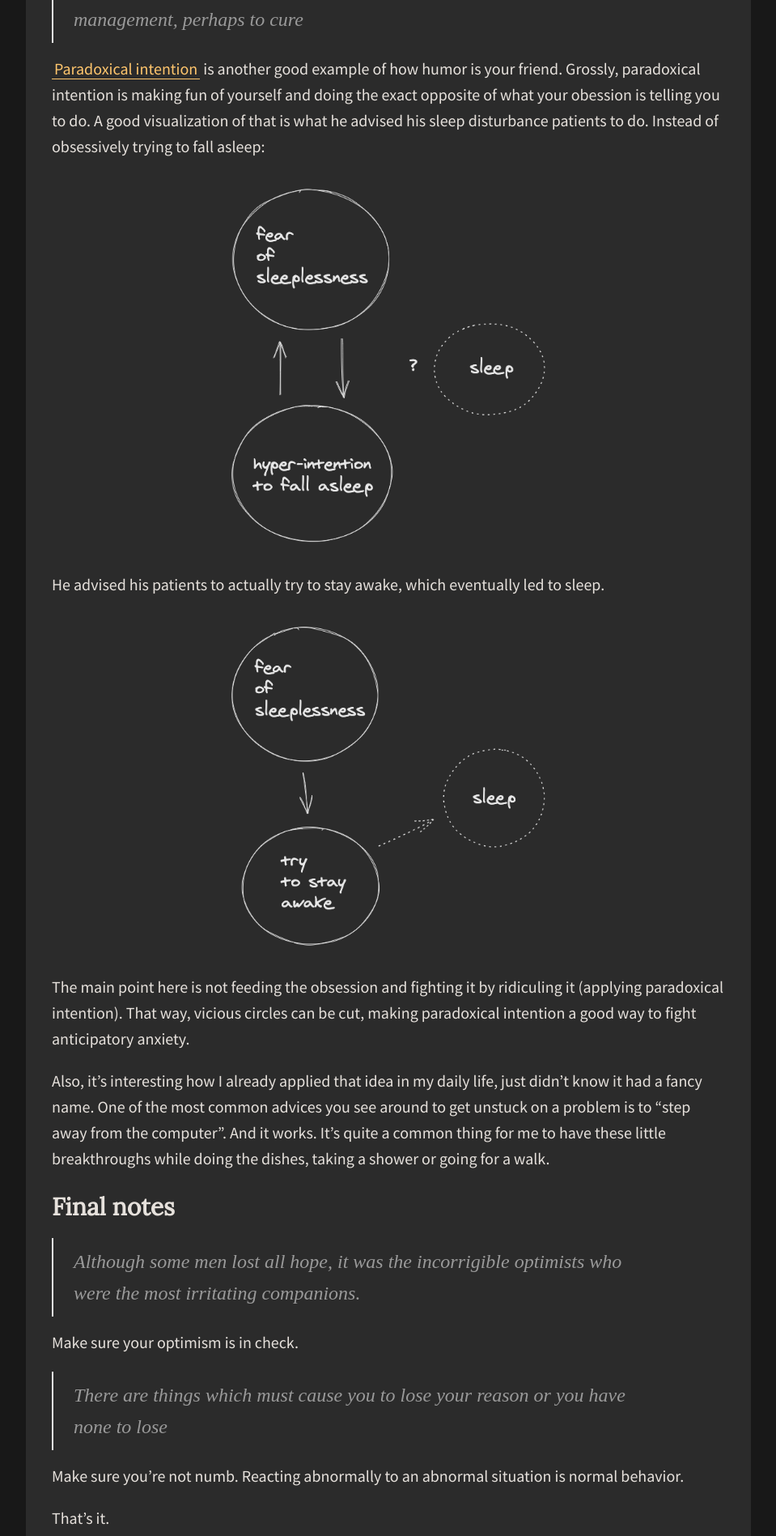
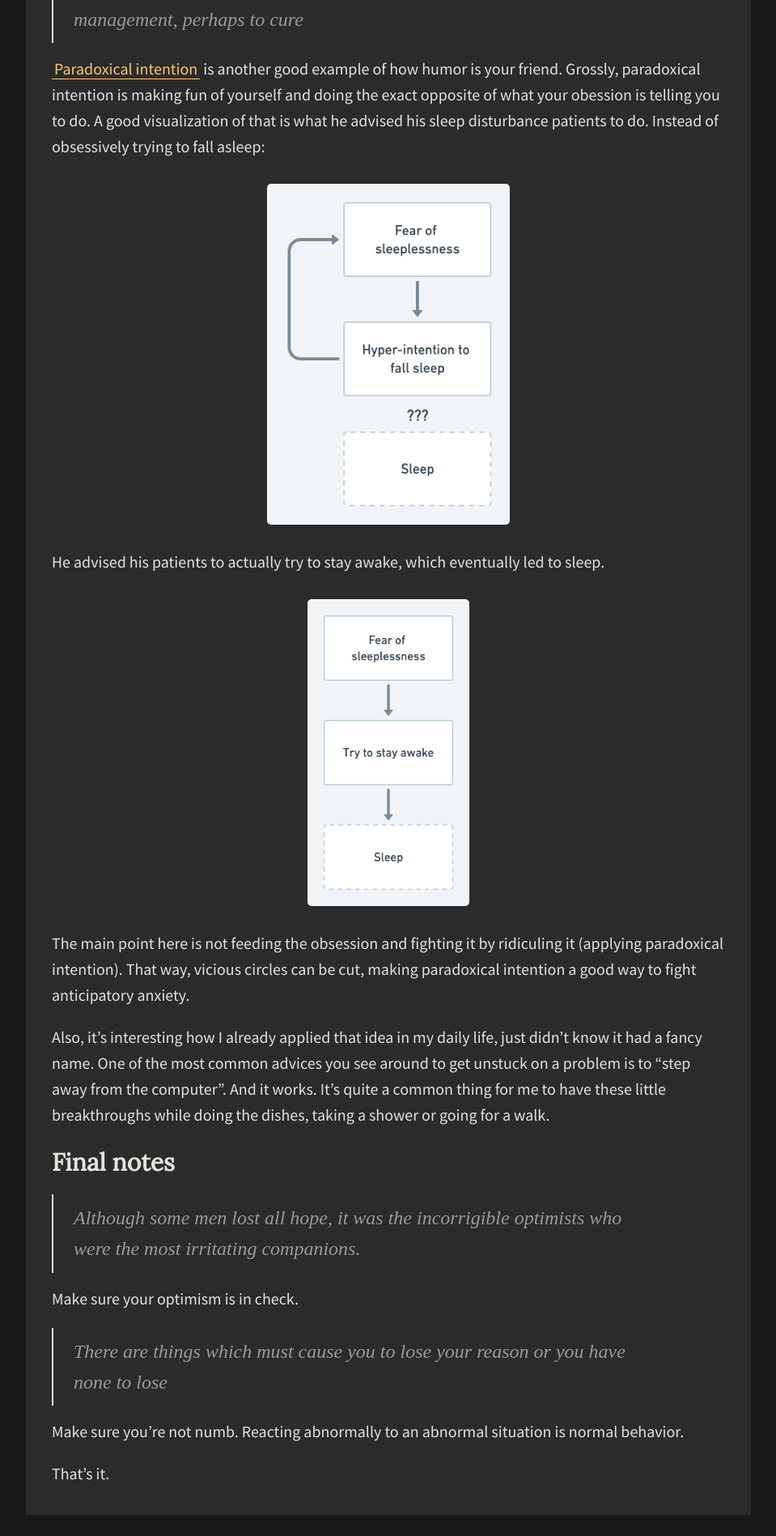
Before and after one commit to lucaspin/lucaspin.github.io, a Jekyll site: the page built from _posts/2021-04-21-mans-search-for-meaning.md, in a window 1280 px wide. Shown: the part 2428-4325 px from the top of the page at 81% size, without its empty margins (96-1055 px from the left). Built offline with Jekyll 4.4.1, drawn with Linux system fonts in a browser that asks for light colours.

Commit message:
Better images

```diff
--- a/_posts/2021-04-21-mans-search-for-meaning.md
+++ b/_posts/2021-04-21-mans-search-for-meaning.md
@@ -47,11 +47,11 @@ The main part of it is how it focuses on the future, e.g., on the meanings to be
 
 [Paradoxical intention](https://en.wikipedia.org/wiki/Paradoxical_intention) is another good example of how humor is your friend. Grossly, paradoxical intention is making fun of yourself and doing the exact opposite of what your obession is telling you to do. A good visualization of that is what he advised his sleep disturbance patients to do. Instead of obsessively trying to fall asleep:
 
-<img src="/public/img/sleeplessness-2.png" width="400">
+<img src="/public/img/no-sleep.png" width="300">
 
 He advised his patients to actually try to stay awake, which eventually led to sleep.
 
-<img src="/public/img/sleeplessness-3.png" width="400">
+<img src="/public/img/sleep.png" width="200">
 
 The main point here is not feeding the obsession and fighting it by ridiculing it (applying paradoxical intention). That way, vicious circles can be cut, making paradoxical intention a good way to fight anticipatory anxiety.
 
```
Also changed, not shown: public/img/no-sleep.png (added), public/img/sleep.png (added), public/img/sleeplessness-2.png (deleted), public/img/sleeplessness-3.png (deleted).
